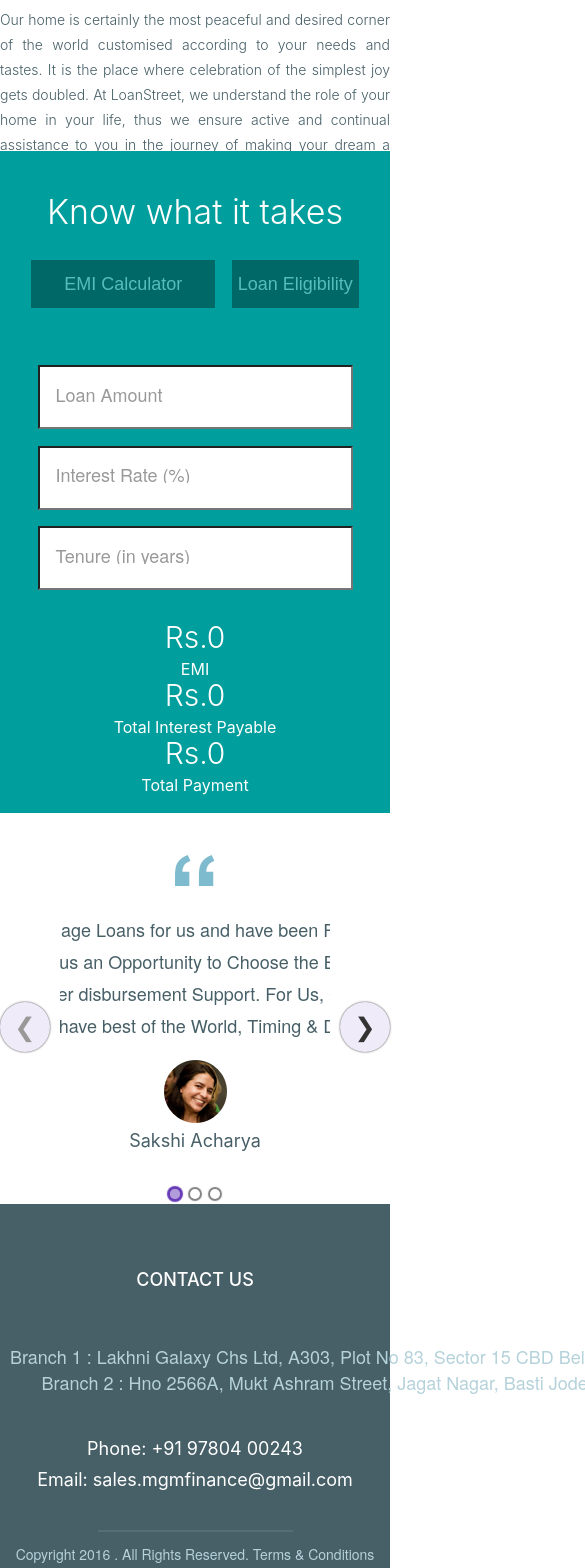
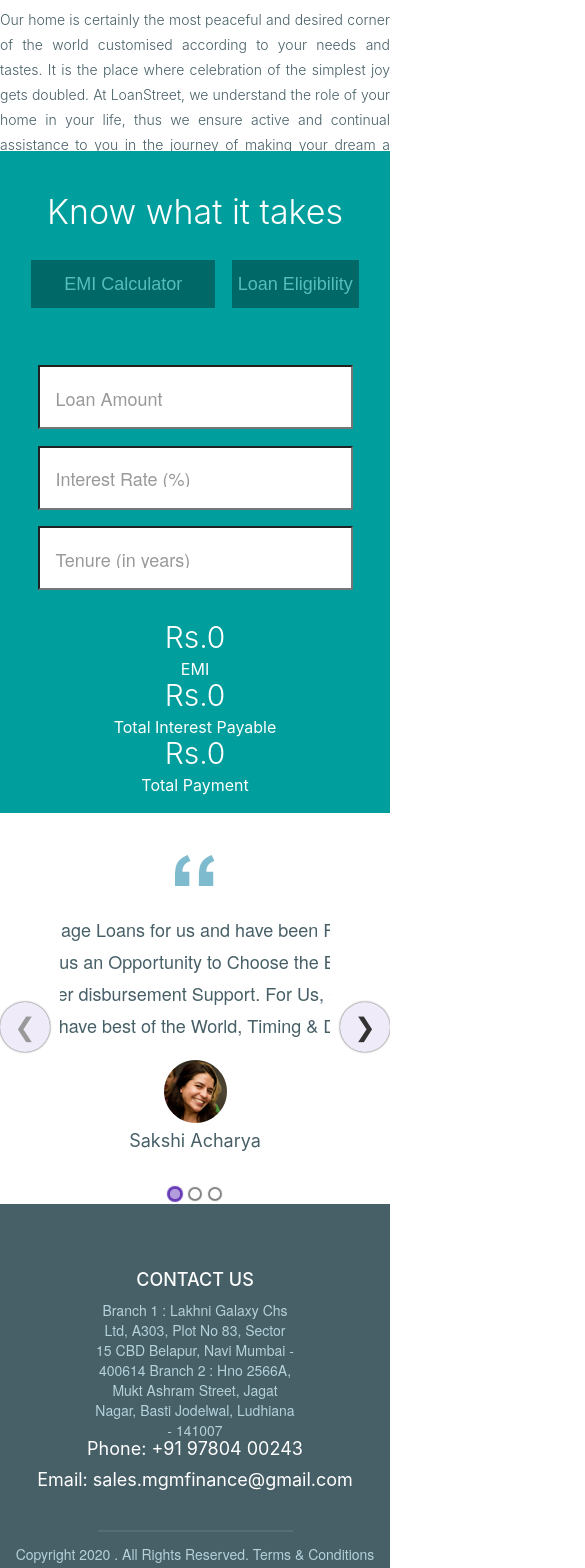
Before and after one commit to stutimohindra/mgm-finance, a React (Create React App) app: page / in a window 390 px wide. Shown: the part 1379-2947 px from the top of the page, 585 px wide, since content can reach past the window. Built offline with nearby package versions, Linux system fonts and the light colour scheme.

Commit message:
adding css changes

```diff
--- a/src/components/Banner/Banner.css
+++ b/src/components/Banner/Banner.css
@@ -162,4 +162,9 @@
   .Getting-loans-made-e {
     width: 126px;
   }
+  .Address{
+    padding-top: 10px;
+    width: 200px;
+    font-size: 14px;
+  }
 }
--- a/src/components/ContactUs/ContactUs.js
+++ b/src/components/ContactUs/ContactUs.js
@@ -17,7 +17,7 @@ const ContactUs = () => {
       <Banner text="Email: sales.mgmfinance@gmail.com" name="Email">
       </Banner>
       <div className="Line"></div>
-      <Banner text="Copyright 2016 . All Rights Reserved. Terms & Conditions" name="Copyright"></Banner>
+      <Banner text="Copyright 2020 . All Rights Reserved. Terms & Conditions" name="Copyright"></Banner>
     </div>
   )
 }
--- a/src/components/EMI/EmiCalculator.js
+++ b/src/components/EMI/EmiCalculator.js
@@ -36,21 +36,33 @@ const EmiCalculator = () => {
       </div>
       <div className="Input-items">
         <input
+          style={{ 'fontSize': '25px' ,'alignItems':'center'}}
           type="number"
+          onInput={(e) => {
+            e.target.value = Math.max(0, parseInt(e.target.value)).toString().slice(0, 7)
+          }}
           placeholder="Loan Amount"
           className="input"
           value={loanAmount}
           onChange={e => setLoanAmount(e.target.value)}
-          maxLength="7" />
+          maxlength="7" />
         <input
+          style={{ 'fontSize': '25px' }}
           type="number"
+          onInput={(e) => {
+            e.target.value = Math.max(0, parseInt(e.target.value)).toString().slice(0, 2)
+          }}
           placeholder="Interest Rate (%)"
           className="input"
           value={interest}
           onChange={e => setInterest(e.target.value)}
           maxLength="2" />
         <input
+          style={{ 'fontSize': '25px' }}
           type="number"
+          onInput={(e) => {
+            e.target.value = Math.max(0, parseInt(e.target.value)).toString().slice(0, 2)
+          }}
           placeholder="Tenure (in years)"
           className="input"
           value={tenure}
```
